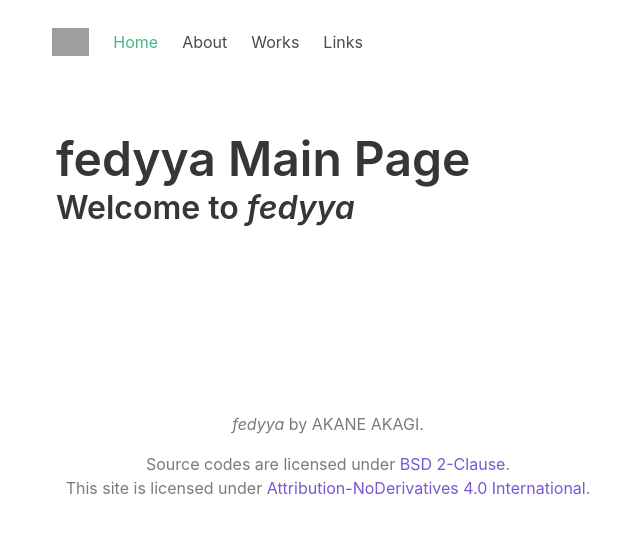
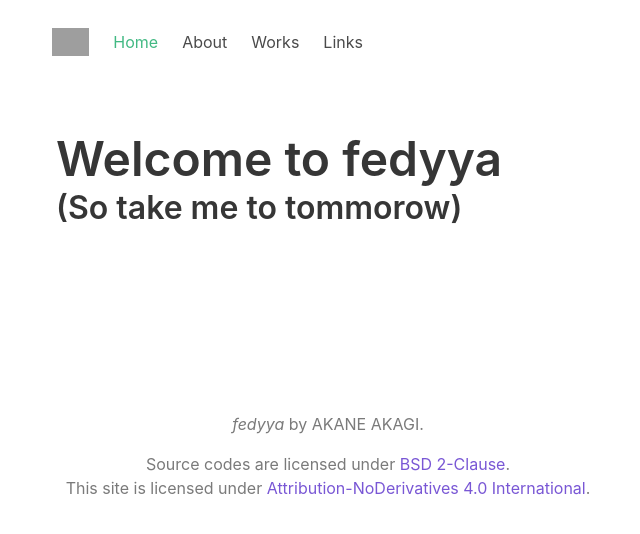
Before and after one commit to akaregi/fedyya2, a Vue app: page / in a window 1280 px wide. Shown: the top 534 px of the page, without its empty margins (312-952 px from the left). Built offline with nearby package versions, Linux system fonts and the light colour scheme; grey boxes are pictures that could not be loaded.

Commit message:
slot to prop
Signed-off-by: akaregi <akg.tachibana@gmail.com>

```diff
--- a/src/components/Hero.vue
+++ /dev/null
@@ -1,20 +0,0 @@
-<template>
-<div class="hero">
-  <div class="hero-body">
-    <slot></slot>
-  </div>
-</div>
-</template>
-
-<script lang="ts">
-import { Component, Vue } from 'vue-property-decorator'
-
-@Component
-export default class Hero extends Vue { }
-</script>
-
-<style lang="scss" scoped>
-.hero-body {
-  padding: 0 0 3rem;
-}
-</style>
--- /dev/null
+++ b/src/components/TitleHero.vue
@@ -0,0 +1,27 @@
+<template>
+<div class="hero">
+  <div class="hero-body">
+    <h1 class="title is-1">{{ title }}</h1>
+    <h2 class="subtitle is-3">{{ subtitle }}</h2>
+  </div>
+</div>
+</template>
+
+<script lang="ts">
+import { Component, Prop, Vue } from 'vue-property-decorator'
+
+@Component
+export default class Hero extends Vue {
+  @Prop({ type: String, required: true, default: 'Untitled' })
+  title!: string
+
+  @Prop({ type: String, required: true, default: 'No subtitle' })
+  subtitle!: string
+}
+</script>
+
+<style lang="scss" scoped>
+.hero-body {
+  padding: 0 0 3rem;
+}
+</style>
--- a/src/views/About.vue
+++ b/src/views/About.vue
@@ -1,9 +1,6 @@
 <template>
   <div class="about">
-    <Hero>
-      <h1 class="title is-1">About the author</h1>
-      <h2 class="subtitle is-3">「あかれぎ」の真相に迫る</h2>
-    </Hero>
+    <TitleHero title="About the author" subtitle="「あかれぎ」の真相に迫る" />
 
     <figure class="image">
       <img class="is-rounded" src="https://www.gravatar.com/avatar/6a8bcd15f79dcc2e30138080702b1b09?s=256" alt="akaregi's avatar">
@@ -41,9 +38,9 @@
 
 <script lang="ts">
 import { Component, Vue } from 'vue-property-decorator'
-import Hero from '@/components/Hero.vue'
+import TitleHero from '@/components/TitleHero.vue'
 
-@Component({ components: { Hero } })
+@Component({ components: { TitleHero } })
 export default class About extends Vue {
   mounted () {
     document.title = 'About - fedyya'
--- a/src/views/Home.vue
+++ b/src/views/Home.vue
@@ -1,17 +1,14 @@
 <template>
   <div class="home">
-    <Hero>
-      <h1 class="title is-1">fedyya Main Page</h1>
-      <h2 class="subtitle is-3">Welcome to <i>fedyya</i></h2>
-    </Hero>
+    <TitleHero title="Welcome to fedyya" subtitle="(So take me to tommorow)" />
   </div>
 </template>
 
 <script lang="ts">
 import { Component, Vue } from 'vue-property-decorator'
-import Hero from '@/components/Hero.vue'
+import TitleHero from '@/components/TitleHero.vue'
 
-@Component({ components: { Hero } })
+@Component({ components: { TitleHero } })
 export default class Home extends Vue {
   mounted () {
     document.title = 'Main - fedyya'
--- a/src/views/Links.vue
+++ b/src/views/Links.vue
@@ -1,9 +1,6 @@
 <template>
   <div class="links">
-    <Hero>
-      <h1 class="title is-1">Links</h1>
-      <h2 class="subtitle is-3">外部サイトへのリンク集</h2>
-    </Hero>
+    <TitleHero title="Links" subtitle="外部サイトへのリンク集" />
 
     <h3>あかれぎ関連</h3>
 
@@ -14,9 +11,9 @@
 
 <script lang="ts">
 import { Component, Vue } from 'vue-property-decorator'
-import Hero from '@/components/Hero.vue'
+import TitleHero from '@/components/TitleHero.vue'
 
-@Component({ components: { Hero } })
+@Component({ components: { TitleHero } })
 export default class Links extends Vue {
   mounted () {
     document.title = 'Links - fedyya'
--- a/src/views/Works.vue
+++ b/src/views/Works.vue
@@ -1,18 +1,15 @@
 <template>
   <div class="works">
-    <Hero>
-      <h1 class="title is-1">Works</h1>
-      <h2 class="subtitle is-3">有耶無耶な何かの紹介</h2>
-    </Hero>
+    <TitleHero title="Works" subtitle="有耶無耶な何かの紹介" />
 
   </div>
 </template>
 
 <script lang="ts">
 import { Component, Vue } from 'vue-property-decorator'
-import Hero from '@/components/Hero.vue'
+import TitleHero from '@/components/TitleHero.vue'
 
-@Component({ components: { Hero } })
+@Component({ components: { TitleHero } })
 export default class Works extends Vue {
   mounted () {
     document.title = 'Works - fedyya'
```
